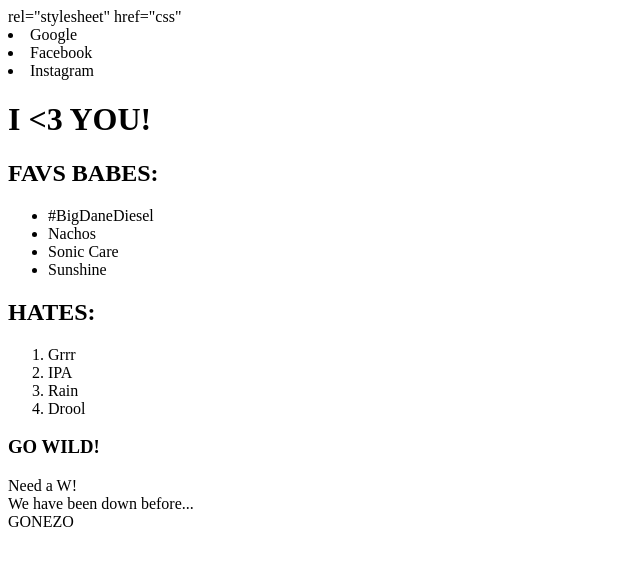
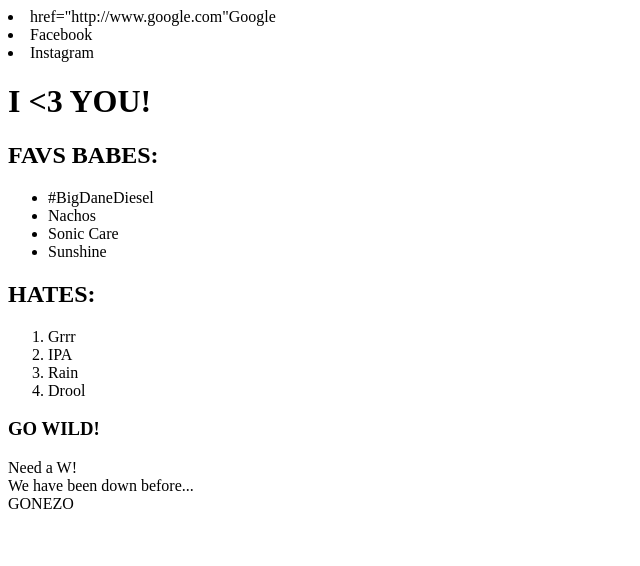
Before and after one commit to rachaeljean/rachaeljean.github.io, a plain HTML site: page index.html in a window 1280 px wide. Shown: the whole page, without its empty margins (0-640 px from the left). Drawn offline with Linux system fonts and the light colour scheme.

Commit message:
Update index.html

```diff
--- a/index.html
+++ b/index.html
@@ -2,11 +2,11 @@
 <html>
   <head>
     <title>Rachael is the bomb.com</title>
-    <link> rel="stylesheet" href="css" </link>
+    <link rel="stylesheet" href="css" link>
   </head>
   <body>
     <nav>
-      <li>Google</li>
+      <li> href="http://www.google.com"<a>Google</a></li>
       <li>Facebook</li>
       <li>Instagram</li>
     </nav>
```
